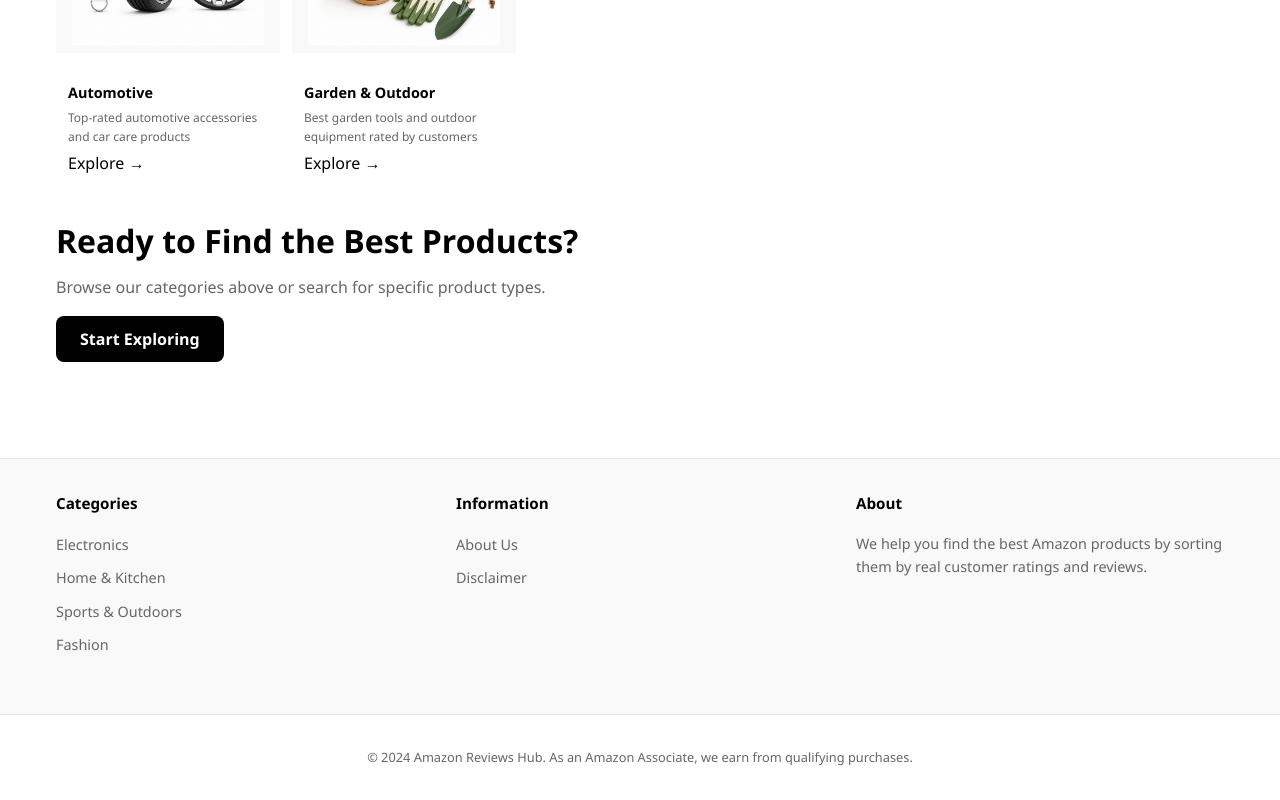
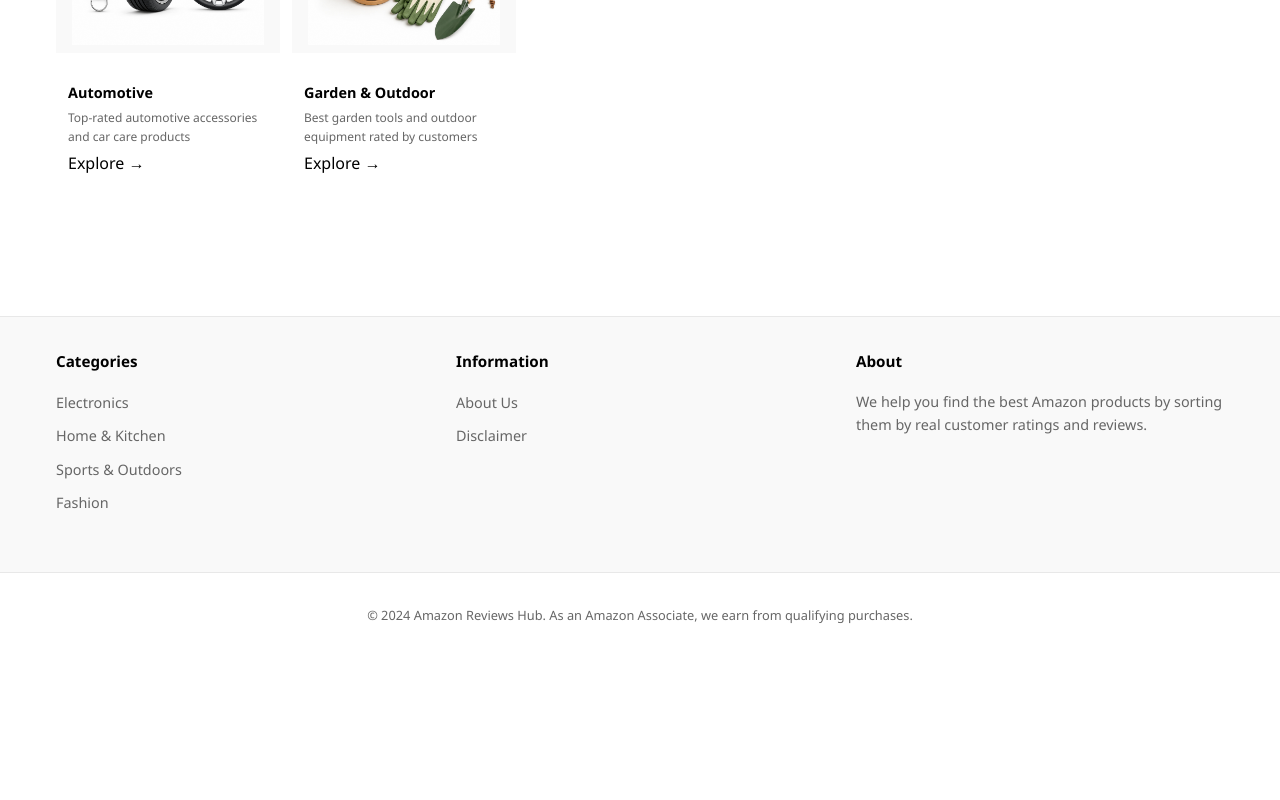
Before and after one commit to ugorbatov/products-reviews-hub, a Next.js app: page / in a window 1280 px wide. Shown: the part 1075-1875 px from the top of the page. After the commit the page ends 1733 px from the top, so only its background shows below. Built offline with nearby package versions, Linux system fonts and the light colour scheme; no server answers.

Commit message:
Remove How It Works and CTA sections

```diff
--- a/pages/index.tsx
+++ b/pages/index.tsx
@@ -60,18 +60,6 @@ export default function Home() {
             ))}
           </div>
         </section>
-
-
-
-        <section className={styles.cta}>
-          <h2>Ready to Find the Best Products?</h2>
-          <p>Browse our categories above or search for specific product types.</p>
-          <button className="primary">
-            <Link href="/#categories" style={{ color: 'inherit' }}>
-              Start Exploring
-            </Link>
-          </button>
-        </section>
       </Layout>
     </>
   );
```
